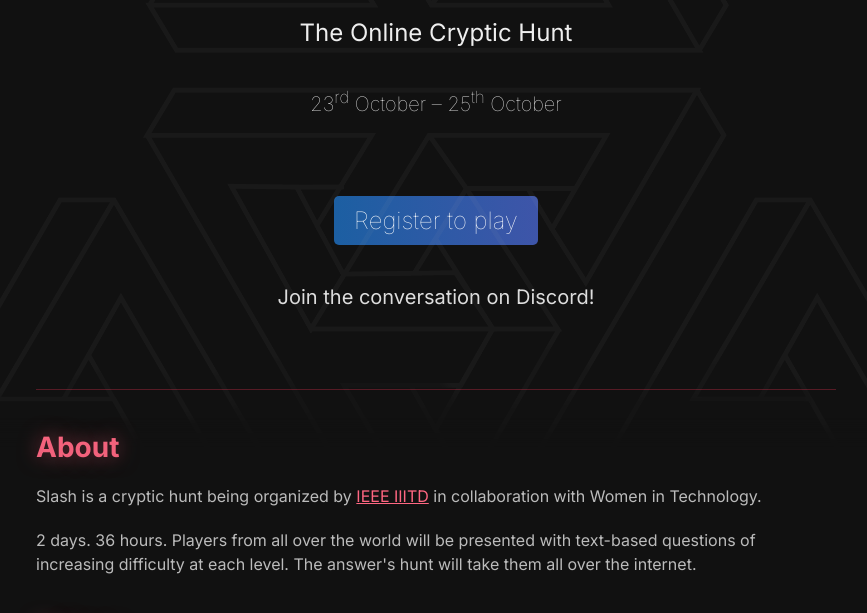
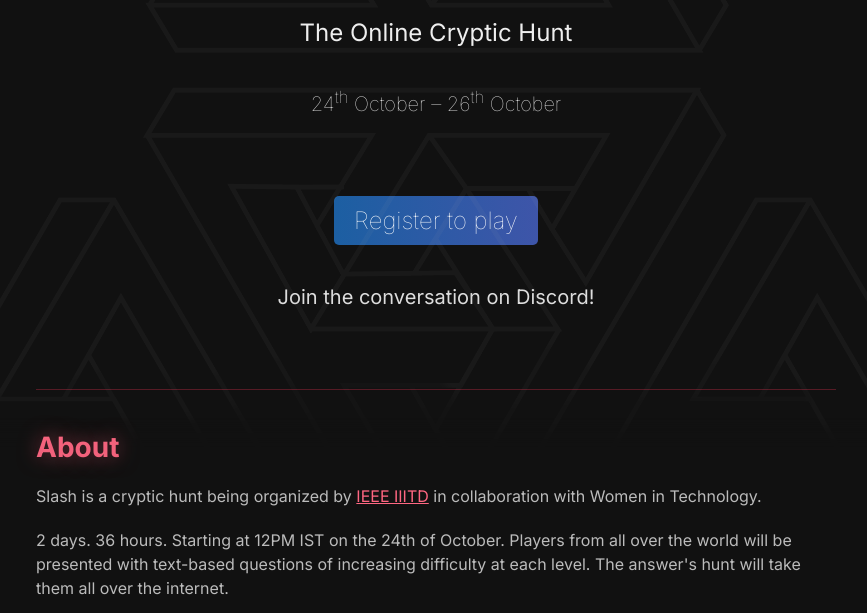
Before and after one commit to IEEE-IIIT-Delhi/slash.win, a plain HTML site: page index.html in a window 1280 px wide. Shown: the part 328-941 px from the top of the page, without its empty margins (204-1071 px from the left). Drawn offline with Linux system fonts and the light colour scheme.

Commit message:
Fix: Change dates

```diff
--- a/index.html
+++ b/index.html
@@ -72,9 +72,9 @@
       <img src='/static/logo.svg' alt='Slash logo'>
       <p class='subtitle'>The Online Cryptic Hunt</p>
       <div class='dates'>
-        <time datetime="2020-10-23">23<sup>rd</sup> October</time>
+        <time datetime="2020-10-23">24<sup>th</sup> October</time>
         &ndash;
-        <time datetime="2020-10-25">25<sup>th</sup> October</time>
+        <time datetime="2020-10-25">26<sup>th</sup> October</time>
       </div>
     </section>
 
@@ -86,8 +86,15 @@
     <section class='content'>
       <section>
         <h1>About</h1>
-        <p>Slash is a cryptic hunt being organized by <a href="https://ieee.iiitd.edu.in" target="_blank" rel="noopener">IEEE IIITD</a> in collaboration with Women in Technology.</p>
-        <p>2 days. 36 hours. Players from all over the world will be presented with text-based questions of increasing difficulty at each level. The answer's hunt will take them all over the internet.
+        <p>
+          Slash is a cryptic hunt being organized by
+          <a href="https://ieee.iiitd.edu.in" target="_blank" rel="noopener">IEEE IIITD</a>
+          in collaboration with Women in Technology.
+        </p>
+        <p>
+          2 days. 36 hours. Starting at 12PM IST on the 24th of October.
+          Players from all over the world will be presented with text-based questions
+          of increasing difficulty at each level. The answer's hunt will take them all over the internet.
         </p>
       </section>
 
```
Also changed, not shown: static/meta/site-card.png.
